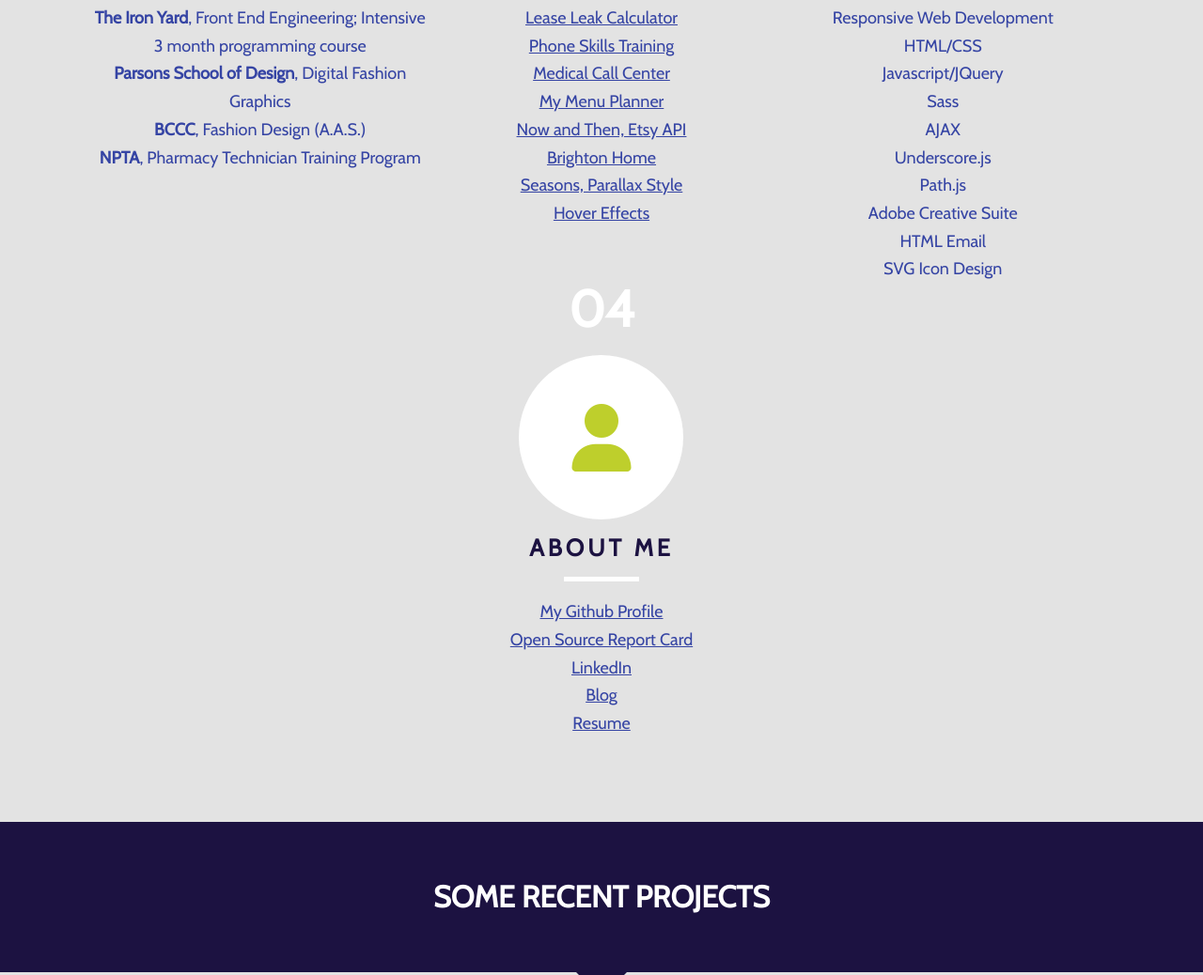
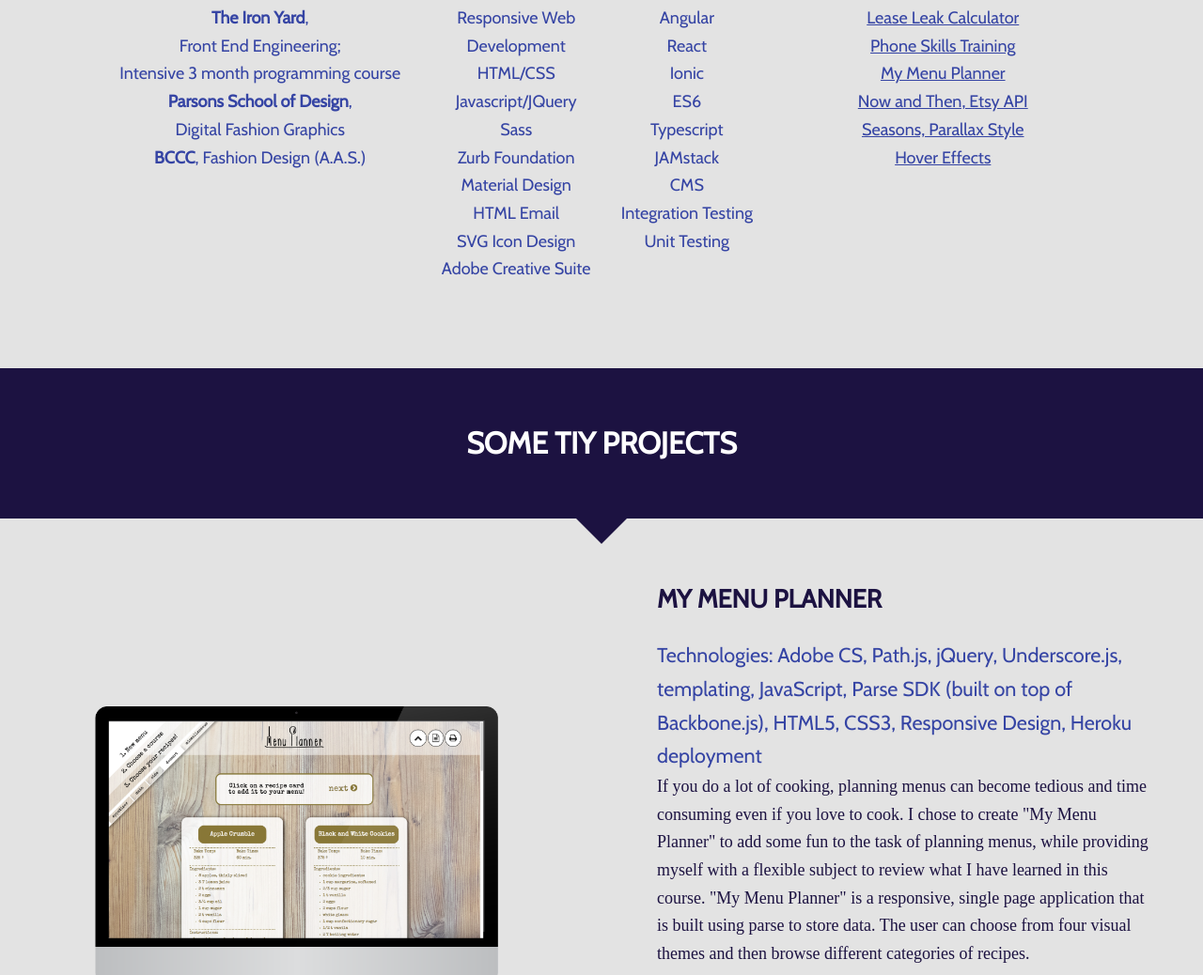
Before and after one commit to atroppe/Amy_Troppe, a website: page index.html in a window 1280 px wide. Shown: the part 1220-2258 px from the top of the page at 94% size. Drawn offline with nearby package versions, Linux system fonts and the light colour scheme; a web font is replaced by a local one.

Commit message:
text updates

```diff
--- a/index.html
+++ b/index.html
@@ -28,13 +28,13 @@
                         <a href="#mywork">MY WORK</a>
                     </li>
                     <li class="about">
-                        <a href="http://amytroppe.wordpress.com/">BLOG</a>
+                        <a href="http://amytroppe.wordpress.com/" target="_blank">BLOG</a>
                     </li>
                     <li class="github">
-                        <a href="https://github.com/atroppe">GITHUB</a>
+                        <a href="https://github.com/atroppe" target="_blank">GITHUB</a>
                     </li>
                     <li class="resume">
-                        <a href="./resume_atroppe.pdf">RESUME</a>
+                        <a href="./resume_atroppe.pdf" target="_blank">RESUME</a>
                     </li>
                     <li class="contact">
                         <a href="#contactinfo">CONTACT</a>
@@ -46,10 +46,10 @@
             <div class="grid main">
                 <div class="cell left">
                     <div class="goal">
-                        <p>Aspiring:</p>
                         <ul>
-                            <li>Designer</li>
-                            <li>Full-stack developer</li>
+                            <li>Typescript Fan</li>
+                            <li>CSS Wizard</li>
+                            <li>Responsive Development Guru</li>
                             <li>UX aficionado</li>
                         </ul>
                     </div>
@@ -59,9 +59,6 @@
                     <div class="bigLine"></div>
                 </div>
             </div>
-        </div>
-        <div class="arrow cell">
-            <i class="fa fa-angle-down"></i>
         </div>
     </div>
     <div class="page2 grid">
@@ -78,15 +75,56 @@
             </div>
             <div class="smallLine"></div>
             <ul>
-                <li><b>The Iron Yard</b>, Front End Engineering; Intensive 3 month programming course
+                <li>
+                    <b>The Iron Yard</b>,<br>
+                    Front End Engineering;<br>
+                    Intensive 3 month programming course
                 </li>
-                <li><b>Parsons School of Design</b>, Digital Fashion Graphics</li>
+                <li>
+                    <b>Parsons School of Design</b>,<br>
+                    Digital Fashion Graphics
+                </li>
                 <li><b>BCCC</b>, Fashion Design (A.A.S.)</li>
-                <li><b>NPTA</b>, Pharmacy Technician Training Program</li>
             </ul>
         </div>
         <div class="numbers cell">
             <h4>02</h4>
+            <div class="grid numberHeading">
+                <div class="cell circle">
+                    <div class="icons">
+                        <i class="fa fa-file-text"></i>
+                    </div>
+                </div>
+                <h5 class="cell">SKILLS</h5>
+            </div>
+            <div class="smallLine"></div>
+            <div class="grid">
+                <ul class="cell half text-center">
+                    <li>Responsive Web Development</li>
+                    <li>HTML/CSS</li>
+                    <li>Javascript/JQuery</li>
+                    <li>Sass</li>
+                    <li>Zurb Foundation</li>
+                    <li>Material Design</li>
+                    <li>HTML Email</li>
+                    <li>SVG Icon Design</li>
+                    <li>Adobe Creative Suite</li>
+                </ul>
+                <ul class="cell half text-center">
+                    <li>Angular</li>
+                    <li>React</li>
+                    <li>Ionic</li>
+                    <li>ES6</li>
+                    <li>Typescript</li>
+                    <li>JAMstack</li>
+                    <li>CMS</li>
+                    <li>Integration Testing</li>
+                    <li>Unit Testing</li>
+                </ul>
+            </div>
+        </div>
+        <div class="numbers cell">
+            <h4>03</h4>
             <div class="grid numberHeading">
                 <div class="cell circle">
                     <div class="icons">
@@ -105,16 +143,10 @@
                     <a href="http://www.rentbuzz.com/rb/phoneskills/" target="_blank">Phone Skills Training</a>
                 </li>
                 <li>
-                    <a href="https://www.patientpursuit.com/pp/book/index.cfm" target="_blank">Medical Call Center</a>
-                </li>
-                <li>
                     <a href="http://menu-planner.herokuapp.com/" target="_blank">My Menu Planner</a>
                 </li>
                 <li>
                     <a href="http://glacial-inlet-3098.herokuapp.com/" target="_blank">Now and Then, Etsy API</a>
-                </li>
-                <li>
-                    <a href="http://atroppe.github.io/Brighton-House/house.html" target="_blank">Brighton Home</a>
                 </li>
                 <li>
                     <a href="http://atroppe.github.io/seasons-parallax/index.html" target="_blank">Seasons, Parallax Style</a>
@@ -122,86 +154,17 @@
                 <li>
                     <a href="http://atroppe.github.io/hover-effects/index.html" target="_blank">Hover Effects</a>
                 </li>
-                <!--  <li>
-                    <a href="http://atroppe.github.io/GitHub-Team-Project/index.html">Meet My Team</a>
-                </li> -->
-                <!-- <li>
-                    <a href="http://atroppe.github.io/github-api/profile.html" target="_blank">Github API</a>
-                </li> -->
-                <!--                 <li>
-                    <a href="http://atroppe.github.io/prototype-clock/index.html">Color Clock</a>
-                </li> -->
-                <!-- <li>
-                    <a href="http://atroppe.github.io/first-tiy-project/Surf.html">My First TIY Project</a>
-                </li> -->
-                <!--             <a href="">Digital Media Portfolio</a> -->
-            </ul>
-        </div>
-        <div class="numbers cell">
-            <h4>03</h4>
-            <div class="grid numberHeading">
-                <div class="cell circle">
-                    <div class="icons">
-                        <i class="fa fa-file-text"></i>
-                    </div>
-                </div>
-                <h5 class="cell">SKILLS</h5>
-            </div>
-            <div class="smallLine"></div>
-            <ul>
-                <li>Responsive Web Development</li>
-                <li>HTML/CSS</li>
-                <li>Javascript/JQuery</li>
-                <li>Sass</li>
-                <li>AJAX</li>
-                <!-- <li>JSON</li> -->
-                <li>Underscore.js</li>
-                <li>Path.js</li>
-                <li>Adobe Creative Suite</li>
-                <li>HTML Email</li>
-                <li>SVG Icon Design</li>
-                <!--  <li>Heroku and GitHub Deployment</li> -->
-            </ul>
-        </div>
-        <div class="numbers cell">
-            <h4>04</h4>
-            <div class="grid numberHeading">
-                <div class="cell circle">
-                    <div class="icons">
-                        <i class="fa fa-user"></i>
-                    </div>
-                </div>
-                <h5 class="cell">ABOUT ME</h5>
-            </div>
-            <div class="smallLine"></div>
-            <ul>
-                <li>
-                    <a href="http://github.com/atroppe">My Github Profile</a>
-                </li>
-                <li>
-                    <a href="https://osrc.dfm.io/atroppe">Open Source Report Card</a>
-                </li>
-                <li>
-                    <a href="https://www.linkedin.com/pub/amy-troppe/a2/811/373">LinkedIn</a>
-                </li>
-                <li class="about">
-                    <a href="http://amytroppe.wordpress.com/">Blog</a>
-                </li>
-                <li class="resume">
-                    <a href="./resume.html">Resume</a>
-                </li>
             </ul>
         </div>
     </div>
     <div class="page3">
         <div class="bar">
-            <h4>SOME RECENT PROJECTS</h4>
+            <h4>SOME TIY PROJECTS</h4>
             <i class="my-icon"><i></i></i>
         </div>
         <div class="projects grid">
             <div class="desktopContainer cell">
                 <div class="menuScreens"></div>
-                <!--                 <img class="menuImage" src="./images/menu-screen.png"> -->
             </div>
             <div class="intro cell">
                 <h6>My Menu Planner</h6>
@@ -213,22 +176,7 @@
                 </div>
             </div>
         </div>
-        <!--   <div class="grid projects">
-            <div class="intro cell">
-                <h6>Brighton Home for Sale</h6>
-                <h7>Technologies: Responsive HTML/CSS</h7>
-                <p>Basic, one page website using responsive box model layout to showcase a home for sale.</p>
-                <div class="grid codeLinks">
-                    <a class="cell" href="https://github.com/atroppe/Brighton-House">GitHub code</a>
-                    <a class="cell" href="http://atroppe.github.io/Brighton-House/house.html">Live Site</a>
-                </div>
-            </div>
-            <div class="desktopContainer cell">
-                <div class="houseScreens">
 
-                </div>
-            </div>
-        </div> -->
         <div class="projects grid">
             <div class="desktopContainer cell">
                 <div class="etsyScreens"></div>
@@ -247,8 +195,7 @@
     <footer class="grid cameleon">
         <a name="contactinfo"></a>
         <div class="cell me">
-            <!--            <div class="leaf"> <i class="fa fa-leaf"></i>
-            </div> -->
+
             <div class="logo">
                 <h2>AMY TROPPE</h2>
                 <h3>FRONT END WEB DEVELOPER</h3>
@@ -266,11 +213,8 @@
             </div>
         </div>
         <div class="contactInfo cell">
-            <p>Front end web developer with an eye for design, composition and usability. Responsive design with attention to detail and color.</p>
-            <p>Email: <a href="mailto:cmephro@aol.com">cmephro@aol.com</a>
-            </p>
-            <p>Phone: <a href="tel:1-347-512-2207">347-512-2207</a>
-            </p>
+            <p>Email: <a href="mailto:chayatroppe@gmail.com">chayatroppe@gmail.com</a></p>
+            <p>Houston, TX 77071</p>
         </div>
     </footer>
     <script type="text/javascript" src="http://code.jquery.com/jquery-1.11.1.js"></script>
```
